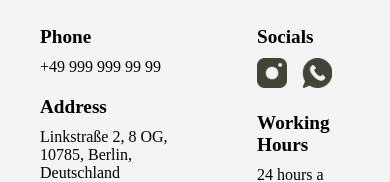
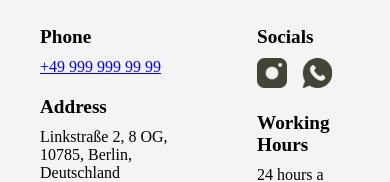
Before and after one commit to Vadim1489/GardenProject_FE_TelRan, a React (Create React App) app: page / in a window 390 px wide. Shown: the part 706-888 px from the top of the page. Built offline with nearby package versions, Linux system fonts and the light colour scheme; no server answers.

Commit message:
Footer update  phone

```diff
--- a/src/components/Footer/index.jsx
+++ b/src/components/Footer/index.jsx
@@ -13,7 +13,7 @@ const Footer = () => {
         <div className={styles.leftBlock}>
           <div className={styles.phone}>
             <h3>Phone</h3>
-            <p>+49 999 999 99 99</p>
+            <a href="tel:+499999999999">+49 999 999 99 99</a>
           </div>
           <div className={styles.address}>
             <h3>Address</h3>
```
